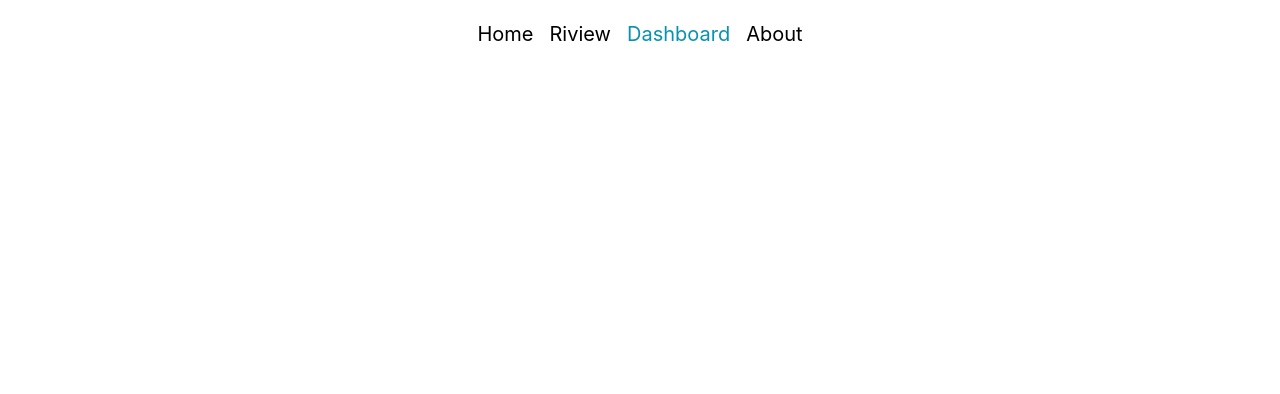
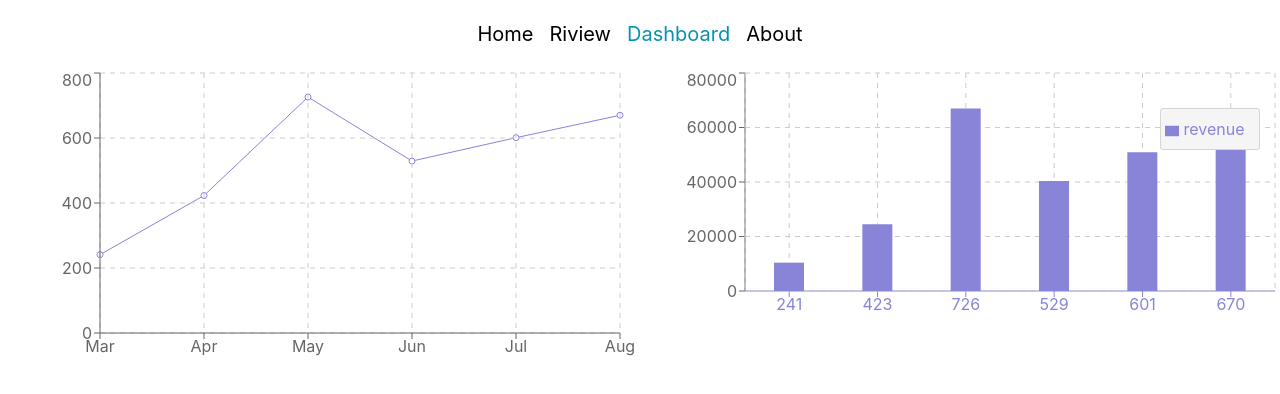
Before and after one commit to ibrahim1165/assaingment-9, a React (Create React App) app: page /dashboard in a window 1280 px wide. Shown: the top 394 px of the page. Built offline with nearby package versions, Linux system fonts and the light colour scheme.

Commit message:
2 chart added

```diff
--- a/src/Components/Dashboard/DashBoard.js
+++ b/src/Components/Dashboard/DashBoard.js
@@ -1,51 +1,79 @@
-import React, { useEffect, useState } from 'react';
-import { render } from 'react-dom';
-import { Pie, PieChart,ResponsiveContainer } from 'recharts';
-//    const data =[
-//     {
-//         "month": "Mar",
-//         "investment": 100000,
-//         "sell": 241,
-//         "revenue": 10401
-//     },
-//     {
-//         "month": "Apr",
-//         "investment": 200000,
-//         "sell": 423,
-//         "revenue": 24500
-//     },
-//     {
-//         "month": "May",
-//         "investment": 500000,
-//         "sell": 726,
-//         "revenue": 67010
-//     },
-//     {
-//         "month": "Jun",
-//         "investment": 500000,
-//         "sell": 529,
-//         "revenue": 40405
-//     },
-//     {
-//         "month": "Jul",
-//         "investment": 600000,
-//         "sell": 601,
-//         "revenue": 50900
-//     },
-//     {
-//         "month": "Aug",
-//         "investment": 700000,
-//         "sell": 670,
-//         "revenue": 61000
-//     }
-// ]
+import React from 'react';
+import { LineChart, Line, CartesianGrid, XAxis, YAxis, Tooltip, BarChart,bar,BarTooltip, Legend, Bar, ResponsiveContainer, RadarChart, PolarGrid, PolarAngleAxis, PolarRadiusAxis, Radar, } from 'recharts';
+const data = [
+    {
+        "month": "Mar",
+        "investment": 100000,
+        "sell": 241,
+        "revenue": 10401
+    },
+    {
+        "month": "Apr",
+        "investment": 200000,
+        "sell": 423,
+        "revenue": 24500
+    },
+    {
+        "month": "May",
+        "investment": 500000,
+        "sell": 726,
+        "revenue": 67010
+    },
+    {
+        "month": "Jun",
+        "investment": 500000,
+        "sell": 529,
+        "revenue": 40405
+    },
+    {
+        "month": "Jul",
+        "investment": 600000,
+        "sell": 601,
+        "revenue": 50900
+    },
+    {
+        "month": "Aug",
+        "investment": 700000,
+        "sell": 670,
+        "revenue": 61000
+    },
+]
 
-const DashBoard = () =>{
-return (
- <PieChart>
+const DashBoard = () => {
+    return (
+       <div className="flex item-center gap-20 px-6 mx-4 grid gird-cols-1 md:grid-cols-2 mt-4">
+        <LineChart width={600} height={300} data={data} margin={{ top: 5, right: 20, bottom: 5, left: 0 }}>
+        <Line type="investment" dataKey="sell" stroke="#8884d8" />
+        <CartesianGrid stroke="#ccc" strokeDasharray="5 5" />
+        <XAxis dataKey="month" />
+        <YAxis />
+        <Tooltip />
+      </LineChart>
 
- </PieChart>
-);
+     <div>
+     <BarChart width={600} height={300} data={data}>
+    <XAxis dataKey="sell" stroke="#8884d8" />
+    <YAxis />
+    <Tooltip wrapperStyle={{ width: 100, backgroundColor: '#ccc' }} />
+    <Legend width={100} wrapperStyle={{ top: 40, right: 20, backgroundColor: '#f5f5f5', border: '1px solid #d5d5d5', borderRadius: 3, lineHeight: '40px' }} />
+    <CartesianGrid stroke="#ccc" strokeDasharray="5 5" />
+    <Bar dataKey="revenue" fill="#8884d8" barSize={30} />
+  </BarChart>
+     </div>
+     <div>
+     <ResponsiveContainer width="100%" height="100%">
+        <RadarChart cx="50%" cy="50%" outerRadius="80%" data={data}>
+          <PolarGrid />
+          <PolarAngleAxis dataKey="sell" />
+          <PolarRadiusAxis />
+          <Radar name="month" dataKey="investment" stroke="#8884d8" fill="#8884d8" fillOpacity={0.6}/>
+        </RadarChart>
+      </ResponsiveContainer>
+     </div>
+       </div>
+
+
+    );
 };
 
 export default DashBoard;
--- a/src/Components/Home/Home.js
+++ b/src/Components/Home/Home.js
@@ -1,11 +1,11 @@
-import React from 'react';
-
+import React, { useState } from 'react';
 
 const Home = () => {
     return (
-        <div className="flex items-center justify-center cols md:cols-2 px-12">
+        <div>
+            <div className="flex items-center justify-center cols md:cols-2 px-12">
            <div>
-               <h2 className="text-3xl px-5 py-2 text-gray-800"> <p>Smart Android Led Tv</p> Monitor</h2>
+               <h2 className="text-3xl px-5 py-2 text-gray-800 order-2 md:order-1"> <p>Smart Android Led Tv</p> Monitor</h2>
                <p className="font-medium px-5 py-3 font-bold font-size-10 text-gray-500">The latest price of Starex 32” <br/>
                Smart Android Led Tv Monitor in Bangladesh is 15,000৳.<br/>
                You can buy the Starex 32” <br/>
@@ -13,9 +13,17 @@ const Home = () => {
                 from our website or visit any of our showrooms.</p>
                 <button className=" rounded-full px-4 py-1 px-5 text-white mx-16 bg-cyan-600 sm:w-auto"> Live Demu </button>
            </div>
-          <div className="w-80 h-80 px-5 py-5 mx-auto">
+          <div className="w-80 h-80 px-5 py-5 mx-auto order-1 md:order-2">
               <img src="https://www.pngall.com/wp-content/uploads/5/Full-HD-LED-TV-PNG-File.png" alt="" />
           </div>
+        </div>
+
+        <div className="text-3xl flex items-center justify-center mt-20 ">
+            <h2> Riview Product(3)</h2>
+            <div>
+
+            </div>
+        </div>
         </div>
     );
 };
--- /dev/null
+++ b/src/Components/RivewTreeItem/RiviewTreeItem.js
@@ -0,0 +1,11 @@
+import React from 'react';
+
+const RiviewTreeItem = () => {
+    return (
+        <div>
+            <h2>This is riview</h2>
+        </div>
+    );
+};
+
+export default RiviewTreeItem;
--- a/src/Components/Riview/Riview.js
+++ b/src/Components/Riview/Riview.js
@@ -1,13 +1,17 @@
 import React, { useState } from 'react';
 import riviewData from '../../FackData/reviewData';
+import Home from '../Home/Home';
 import RiviewDatals from '../RiviewDatals/RiviewDatals';
 
 const Riview = () => {
   const [riview, setriview] =useState(riviewData)
     return (
-        <div className="flex items-center grid grid-cols-3 md:grid-cols-2 lg:grid-cols-3 gap-4 px-8 justify-item-center w-full">
+        <div className="flex items-center grid grid-cols-1 md:grid-cols-2 lg:grid-cols-3 gap-4 px-8 justify-item-center w-full">
          {
-           riview.map(rivew=> <RiviewDatals key={rivew.id} rivew={rivew}></RiviewDatals>)
+           riview.map( rivew=> <RiviewDatals key={rivew.id} rivew={rivew}></RiviewDatals>)
+         }
+         {
+           riview.slice(0,3).map(revew=> <Home key={revew.id} rivew={revew}></Home>)
          }
         </div>
     );
--- a/src/Components/RiviewDatals/RiviewDatals.js
+++ b/src/Components/RiviewDatals/RiviewDatals.js
@@ -1,7 +1,7 @@
 import React from 'react';
 
 const RiviewDatals = ({rivew}) => {
-    const {name,image,comment,Rating}=rivew
+    const {name,image,comment,Rating}= rivew;
     return (
         <div className="shadow-lg rounded w-full items-center py-2">
                 <div className="w-full h-full px-4">
@@ -9,7 +9,7 @@ const RiviewDatals = ({rivew}) => {
                 </div>
                 <div className="mx-3 my-3 px-6 font-medium">
                     <p>Name:{name}</p>
-                    <p>Comment: <small className="text-small text-gray-600">{comment}</small> </p>
+                    <p>Comment:<small className="text-sm text-gray-600">{comment}</small> </p>
                     <p className="text-cyan-400">Rating: <span>{Rating}</span></p>
                 </div>
         </div>
```
